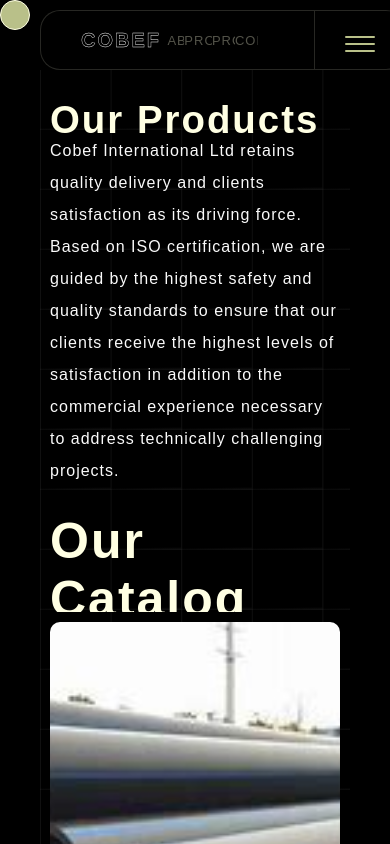
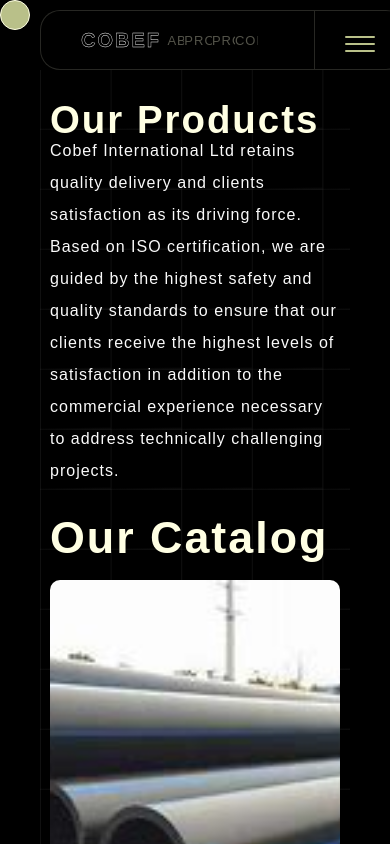
Before and after one commit to utibeinyangetuk/cobef, a Vue app: page /products in a window 390 px wide. Built offline with nearby package versions, Linux system fonts and the light colour scheme; a web font is replaced by a local one.

Commit message:
Annoying CSS

```diff
--- a/src/views/Products.vue
+++ b/src/views/Products.vue
@@ -291,6 +291,9 @@ import Footer from '@/components/Footer.vue';
 
 	.secondary-header {
 		margin-bottom: -1.2em;
+		font-size: 2.8em;
+		width: 100%;
+		height: fit-content;
 	}
 
 	.product {
```
